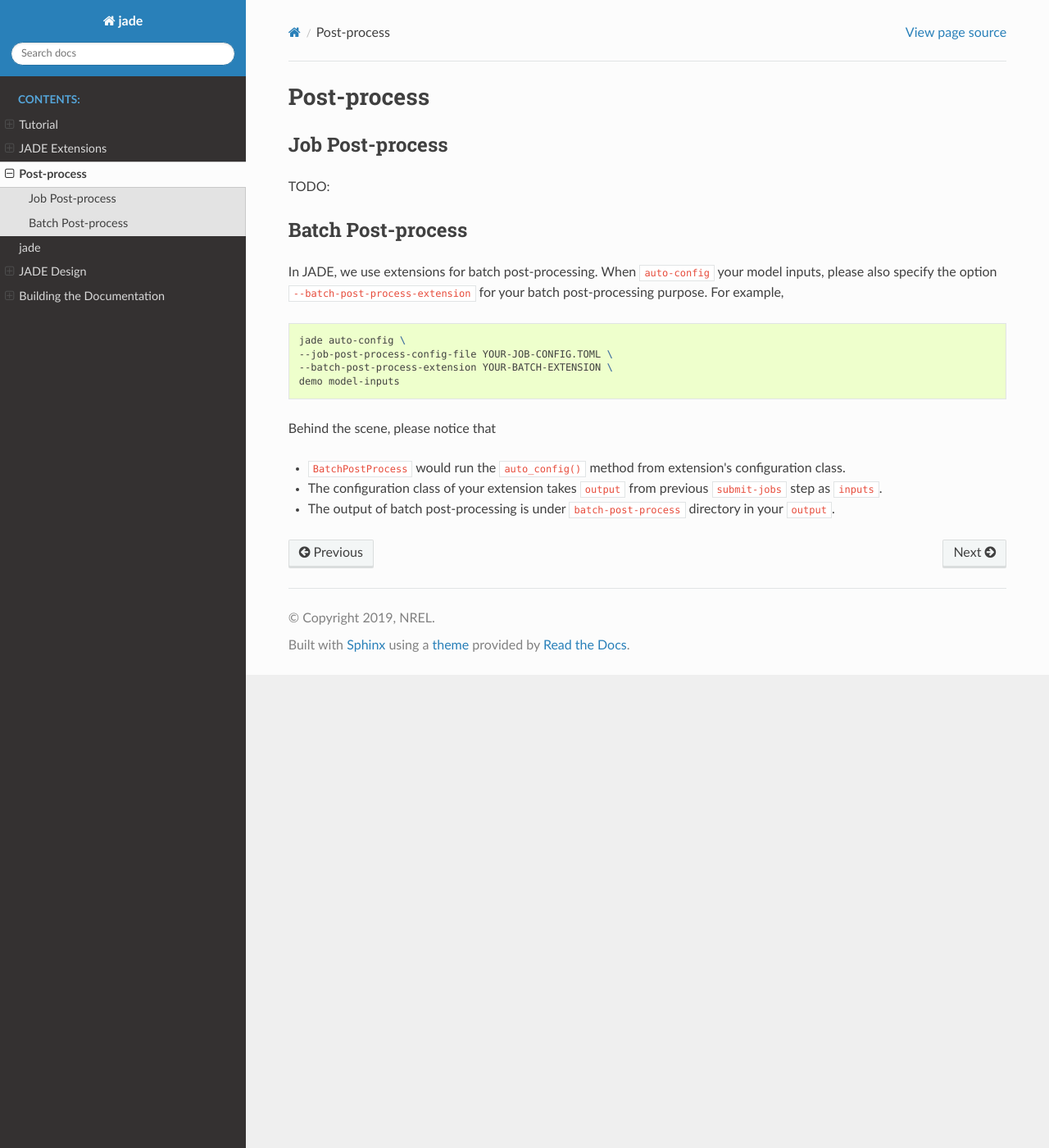
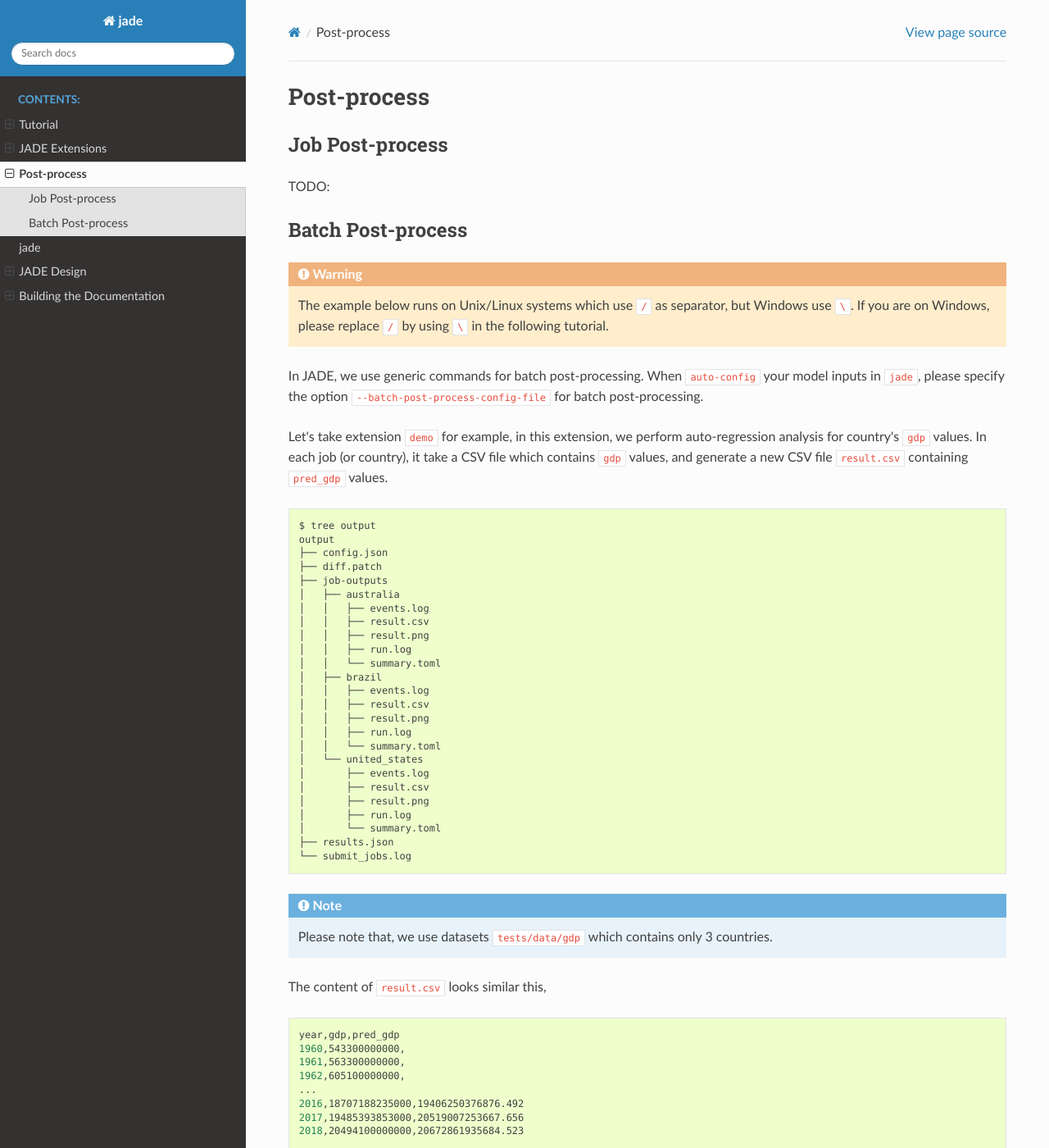
Before and after one commit to NREL/jade, a Sphinx documentation site: the page built from docs/source/post_process.rst, in a window 1280 px wide and 1400 px high. Shown: the whole window at 82% size. Built offline with Sphinx 7.4.7 and the Read the Docs theme 2.0.0, drawn with Linux system fonts in a browser that asks for light colours; pages that are not in the unit, such as notebooks, are missing from menus; some of the changed text lies outside the part shown.

Commit message:
Update post-process

```diff
--- a/docs/source/post_process.rst
+++ b/docs/source/post_process.rst
@@ -11,19 +11,160 @@ TODO:
 Batch Post-process
 ==================
 
-In JADE, we use extensions for batch post-processing. When ``auto-config`` your model inputs,
-please also specify the option ``--batch-post-process-extension`` for your batch post-processing purpose.
-For example,
+.. warning::
+
+    The example below runs on Unix/Linux systems which use ``/`` as separator, but Windows use ``\``.
+    If you are on Windows, please replace ``/`` by using ``\`` in the following tutorial.
+
+In JADE, we use generic commands for batch post-processing. When ``auto-config`` your model inputs in ``jade``,
+please specify the option ``--batch-post-process-config-file`` for batch post-processing.
+
+Let's take extension ``demo`` for example, in this extension, we perform auto-regression analysis for
+country's ``gdp`` values. In each job (or country), it take a CSV file which contains ``gdp`` values,
+and generate a new CSV file ``result.csv`` containing ``pred_gdp`` values.
 
 .. code-block:: bash
 
-    jade auto-config \
-    --job-post-process-config-file YOUR-JOB-CONFIG.TOML \
-    --batch-post-process-extension YOUR-BATCH-EXTENSION \
-    demo model-inputs
+    $ tree output
+    output
+    ├── config.json
+    ├── diff.patch
+    ├── job-outputs
+    │   ├── australia
+    │   │   ├── events.log
+    │   │   ├── result.csv
+    │   │   ├── result.png
+    │   │   ├── run.log
+    │   │   └── summary.toml
+    │   ├── brazil
+    │   │   ├── events.log
+    │   │   ├── result.csv
+    │   │   ├── result.png
+    │   │   ├── run.log
+    │   │   └── summary.toml
+    │   └── united_states
+    │       ├── events.log
+    │       ├── result.csv
+    │       ├── result.png
+    │       ├── run.log
+    │       └── summary.toml
+    ├── results.json
+    └── submit_jobs.log
 
-Behind the scene, please notice that
+.. note::
 
-* ``BatchPostProcess`` would run the ``auto_config()`` method from extension's configuration class.
-* The configuration class of your extension takes ``output`` from previous ``submit-jobs`` step as ``inputs``.
-* The output of batch post-processing is under ``batch-post-process`` directory in your ``output``.
+    Please note that, we use datasets ``tests/data/gdp`` which contains only 3 countries.
+
+The content of ``result.csv`` looks similar this,
+
+.. code-block:: bash
+
+    year,gdp,pred_gdp
+    1960,543300000000,
+    1961,563300000000,
+    1962,605100000000,
+    ...
+    2016,18707188235000,19406250376876.492
+    2017,19485393853000,20519007253667.656
+    2018,20494100000000,20672861935684.523
+
+Our batch task is to collect ``result.csv`` files from all jobs, extract ``pred_gdp`` column from
+each ``result.csv`` file, and aggregate them in one CSV file. Here, we have a script
+``jade/extensions/demo/merge_pre_gdp.py`` for this batch post-processing, the exptected output is ``pred_gdp.csv``.
+
+How to run the jobs with a bach post-process? Please follow steps below:
+
+**1. Develop Batch Post-process Script**
+
+Here, we use this script ``jade/extensions/demo/merge_pre_gdp.py`` for batch post-processing,
+please refer to this file for details.
+
+**2. Test the Script in Command**
+
+We run the this command for batch post-processing,
+
+.. code-block:: bash
+
+    python ~/jade/extensions/demo/merge_pre_gdp.py run output
+
+**3. Put the Commands in a File**
+
+Create a text file, let's say ``/tmp/demo/batch-post-process.txt``, which contains the command above.
+
+**4. Config Batch Post-process via JADE**
+
+Generate ``config.json`` with option ``--batch-post-process-config-file``, like this:
+
+.. code-block:: bash
+
+    jade auto-config --batch-post-process-config-file /tmp/demo/batch-post-process.text demo model-inputs
+
+In the generated ``config.json`` file, there's a attribute ``batch_post_process_config`` as below:
+
+.. code-block :: python
+
+    {
+        "class": "AutoRegressionConfiguration",
+        "extension": "demo",
+        "jobs_directory": null,
+        "batch_post_process_config": {
+            "type": "Commands",
+            "file": "/tmp/demo/batch-post-process.txt"
+        },
+        "jobs": [
+            {
+            "country": "australia",
+            "data": "~/jade/tests/data/demo/gdp/countries/australia.csv"
+            },
+            {
+            "country": "brazil",
+            "data": "~/jade/tests/data/demo/gdp/countries/brazil.csv"
+            },
+            {
+            "country": "united_states",
+            "data": "~/jade/tests/data/demo/gdp/countries/united_states.csv"
+            }
+        ]
+    }
+
+**5. Submit Jobs with Batch Post-process Config**
+
+Finally, we submit jobs via ``jade``, use the command below:
+
+.. code-block:: bash
+
+    jade submit-jobs config.json
+
+Let's take a look at the ``output`` directory, you'll notice that ``batch-post-process`` results were generated.
+
+.. code-block:: bash
+
+    $ tree output
+    output
+    ├── batch-post-process
+    │   ├── config.json
+    │   ├── diff.patch
+    │   ├── job-outputs
+    │   ├── pred_gdp.csv
+    │   └── results.json
+    ...
+    ├── post-config.json
+    ...
+
+    6 directories, 24 files
+
+In ``pred_gdp.csv``, you'll see the content:
+
+.. code-block:: bash
+
+    year,brazil,australia,united_states
+    1960,,,
+    1961,,,
+    1962,,,
+    ...
+    2016,2080587377798.5112,1258003336600.582,19406250376876.49
+    2017,1827457759144.0063,1438897367269.8796,20519007253667.656
+    2018,1995335978627.933,2154574393156.4248,20672861935684.523
+
+
+Done!
```
